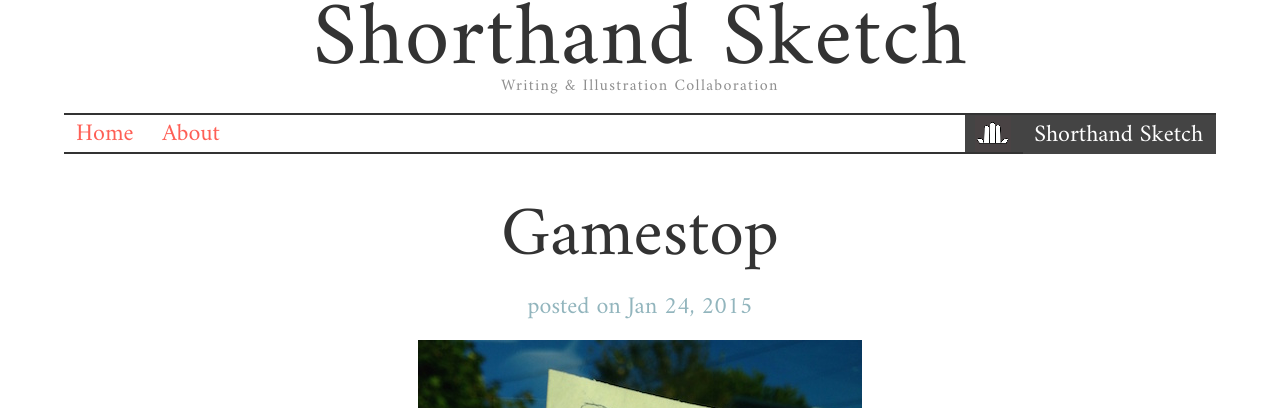
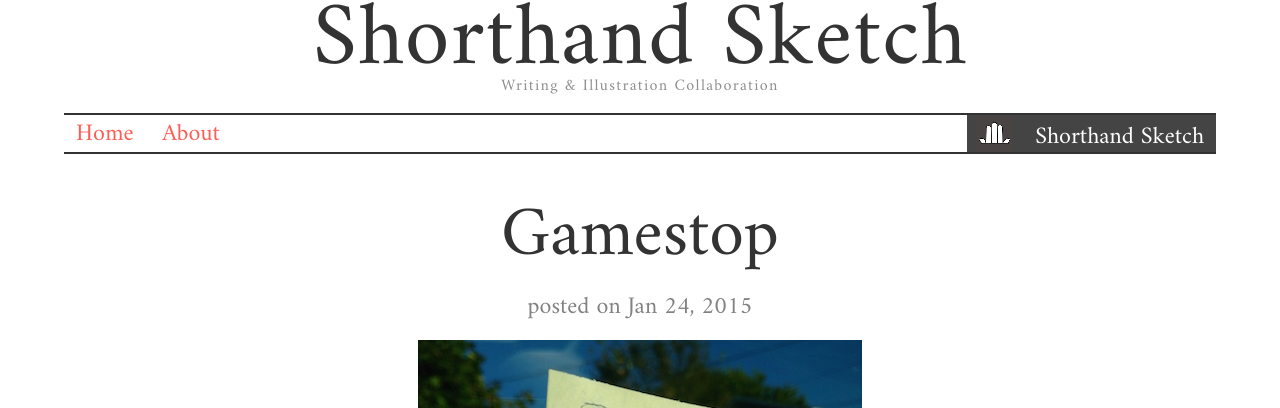
Before and after one commit to Lydiakoller/Learn-Jekyll, a Jekyll site: the page built from _posts/blog/16-01-24-gamestop.markdown, in a window 1280 px wide. Shown: the part 136-544 px from the top of the page. Built offline with Jekyll 4.4.1, drawn with Linux system fonts in a browser that asks for light colours; nearby versions of some CDN libraries.

Commit message:
Align logo and name in navbar

```diff
--- a/_sass/_layout.scss
+++ b/_sass/_layout.scss
@@ -31,8 +31,11 @@
       padding-right: 12px;
       padding-left: 10px;
       margin: 0;
+      span {
+          vertical-align: middle;
+      }
       p {
-          margin: 1px;
+          margin: 3px 0px -3px 0px;
           @media screen and (max-width: $on-palm) {
                   display: none;
           }
--- a/_sass/components/_post.scss
+++ b/_sass/components/_post.scss
@@ -40,7 +40,7 @@
     }
 }
 .post-meta{
-    color: $blue-color;
+    color: $grey-color;
     font-size: $h4-font-size;
 }
 .post-body {
```
